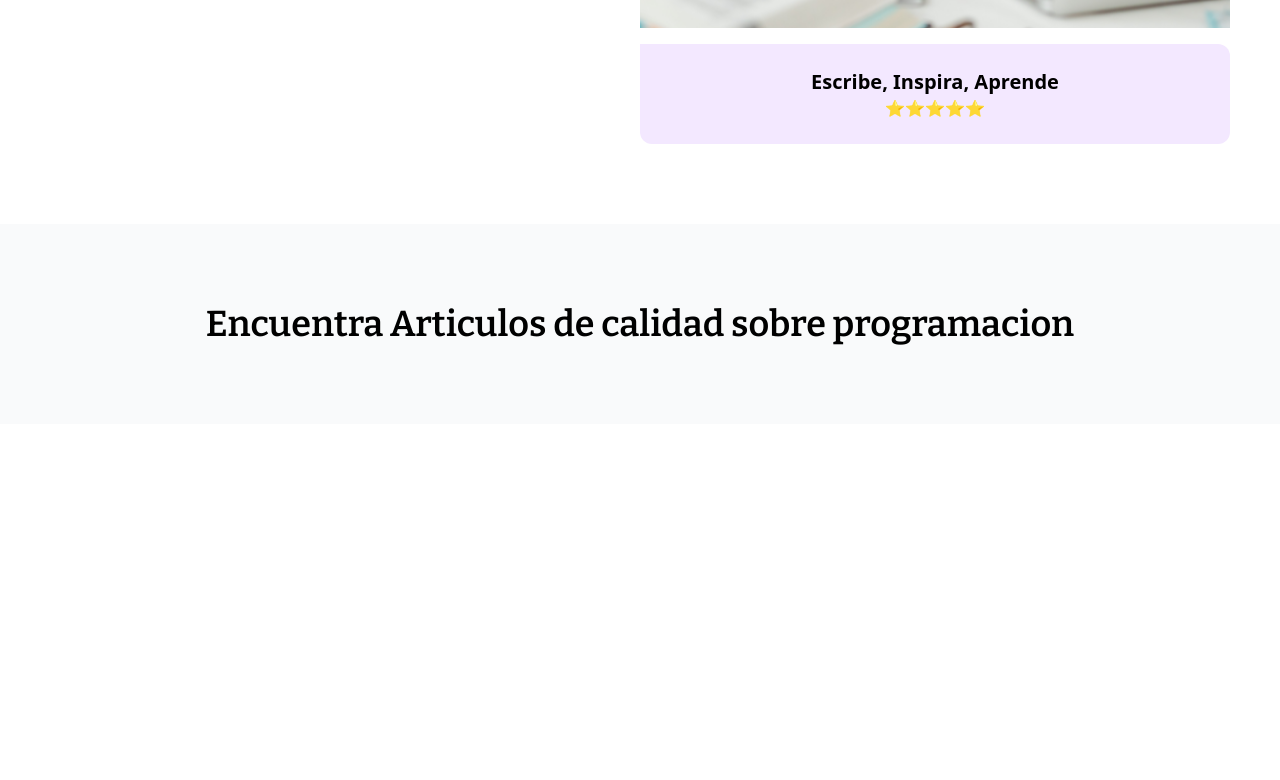
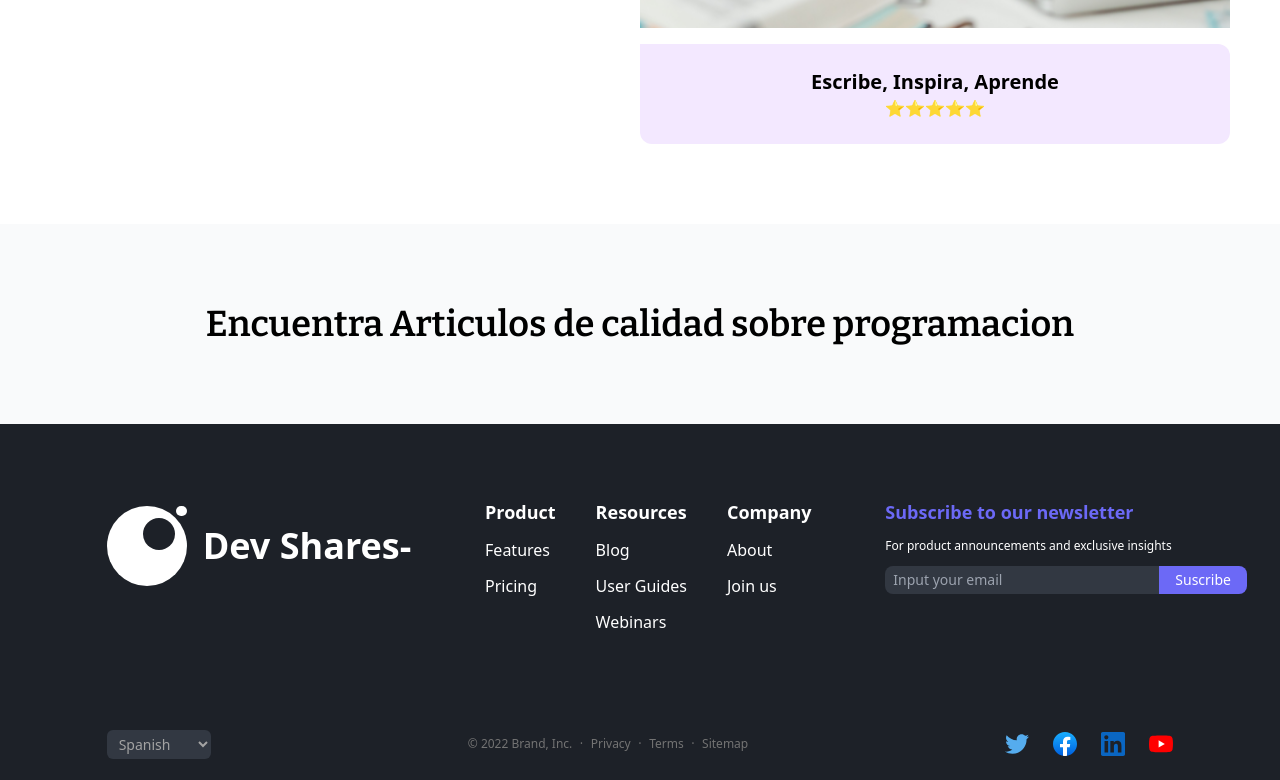
Before and after one commit to VopperCommunity/vopper-shares, a SvelteKit app: page / in a window 1280 px wide. Shown: the part 730-1510 px from the top of the page. Before the commit the page ends 1154 px from the top, so only its background shows below. Built offline with nearby package versions, Linux system fonts and the light colour scheme.

Commit message:
add Footer

```diff
--- /dev/null
+++ b/src/components/footer/footer.svelte
@@ -0,0 +1,61 @@
+<script>
+  import Twitter from "$lib/images/Twitter.svelte";
+  import Facebook from "$lib/images/Facebook.svelte";
+  import LinkedIn from "$lib/images/LinkedIn.svelte";
+  import YouTube from "$lib/images/YouTube.svelte";
+  import DevShares from "$lib/images/DevShares.svelte";
+</script>
+
+<footer class="bg-[#1D2128FF] flex relative justify-center items-center lg:h-[356px] h-[556px] text-white">
+  <article class="w-5/6 lg:h-52 h-96 flex lg:justify-between lg:flex-row flex-col lg:items-start items-center gap-10">
+    <DevShares/>
+    <section class="flex gap-10">
+      <div class="flex flex-col gap-1 lg:gap-3">
+        <strong class="text-lg">Product</strong>
+        <a href="">Features</a>
+        <a href="">Pricing</a>
+      </div>
+      <div class="flex flex-col gap-1 lg:gap-3">
+        <strong class="text-lg">Resources</strong>
+        <a href="">Blog</a>
+        <a href="">User Guides</a>
+        <a href="">Webinars</a>
+      </div>
+      <div class="flex flex-col gap-1 lg:gap-3">
+        <strong class="text-lg">Company</strong>
+        <a href="">About</a>
+        <a href="">Join us</a>
+      </div>
+    </section>
+    <section class="flex flex-col gap-3 lg:w-72 w-full justify-between">
+      <strong class="text-[#6C69F6FF] text-lg">Subscribe to our newsletter</strong>
+      <p class="text-xs">For product announcements and exclusive insights</p>
+      <form class="flex">
+        <input
+        class="bg-[#323842FF] text-sm py-1 pl-2 pr-16 rounded-s-lg"
+        type="email" placeholder="Input your email">
+        <input
+        class="bg-[#6C69F6FF] text-sm py-1 px-4 rounded-r-lg"
+        type="submit" value="Suscribe">
+      </form>
+    </section>
+  </article>
+  <article class="absolute lg:w-5/6 w-full h-8 bottom-5 flex justify-between items-center">
+    <select class="bg-[#323842FF] text-neutral-400 lg:rounded-md rounded-sm lg:text-sm text-xs lg:pl-2 pl-0.5 lg:pr-6 pr-3 py-1 lg:block hidden">
+        <option>English</option>
+        <option selected>Spanish</option>
+    </select>
+    <p class="flex gap-2 text-neutral-500 md:text-md text-xs">
+      © 2022 Brand, Inc.
+      <span class="text-[.4rem] flex items-center">•</span> Privacy
+      <span class="text-[.4rem] flex items-center">•</span> Terms
+      <span class="text-[.4rem] flex items-center">•</span> Sitemap
+    </p>
+    <div class="flex items-center gap-2 lg:gap-6 flex-wrap">
+      <Twitter size="lg:size-6 size-4"/>
+      <Facebook size="lg:size-6 size-4"/>
+      <LinkedIn size="lg:size-6 size-4"/>
+      <YouTube size="lg:size-6 size-4"/>
+    </div>
+  </article>
+</footer>
--- /dev/null
+++ b/src/lib/images/DevShares.svelte
@@ -0,0 +1,9 @@
+<article class="flex items-center h-24 gap-4 lg:scale-100 scale-130">
+  <section class="rounded-full flex justify-end p-3 w-20 h-20 bg-white relative">
+    <div class="rounded-full w-8 h-8 bg-[#1D2128FF]"></div>
+    <span class="bg-white w-[.65rem] h-[.65rem] absolute top-0 right-0 rounded-full"></span>
+  </section>
+  <strong class="text-4xl">
+    Dev Shares-
+  </strong>
+</article>
--- /dev/null
+++ b/src/lib/images/Facebook.svelte
@@ -0,0 +1,4 @@
+<script>
+  export let size;
+</script>
+<svg class={size} xmlns="http://www.w3.org/2000/svg" viewBox="0 0 36 36" fill="url(#a)" height="40" width="40"><defs><linearGradient x1="50%" x2="50%" y1="97.078%" y2="0%" id="a"><stop offset="0%" stop-color="#0062E0"/><stop offset="100%" stop-color="#19AFFF"/></linearGradient></defs><path d="M15 35.8C6.5 34.3 0 26.9 0 18 0 8.1 8.1 0 18 0s18 8.1 18 18c0 8.9-6.5 16.3-15 17.8l-1-.8h-4l-1 .8z"/><path fill="#FFF" d="m25 23 .8-5H21v-3.5c0-1.4.5-2.5 2.7-2.5H26V7.4c-1.3-.2-2.7-.4-4-.4-4.1 0-7 2.5-7 7v4h-4.5v5H15v12.7c1 .2 2 .3 3 .3s2-.1 3-.3V23h4z"/></svg>
--- /dev/null
+++ b/src/lib/images/LinkedIn.svelte
@@ -0,0 +1,4 @@
+<script>
+  export let size;
+</script>
+<svg class={size} width="256" height="256" xmlns="http://www.w3.org/2000/svg" preserveAspectRatio="xMidYMid" viewBox="0 0 256 256"><path d="M218.123 218.127h-37.931v-59.403c0-14.165-.253-32.4-19.728-32.4-19.756 0-22.779 15.434-22.779 31.369v60.43h-37.93V95.967h36.413v16.694h.51a39.907 39.907 0 0 1 35.928-19.733c38.445 0 45.533 25.288 45.533 58.186l-.016 67.013ZM56.955 79.27c-12.157.002-22.014-9.852-22.016-22.009-.002-12.157 9.851-22.014 22.008-22.016 12.157-.003 22.014 9.851 22.016 22.008A22.013 22.013 0 0 1 56.955 79.27m18.966 138.858H37.95V95.967h37.97v122.16ZM237.033.018H18.89C8.58-.098.125 8.161-.001 18.471v219.053c.122 10.315 8.576 18.582 18.89 18.474h218.144c10.336.128 18.823-8.139 18.966-18.474V18.454c-.147-10.33-8.635-18.588-18.966-18.453" fill="#0A66C2"/></svg>
--- /dev/null
+++ b/src/lib/images/Twitter.svelte
@@ -0,0 +1,4 @@
+<script>
+  export let size;
+</script>
+<svg class={size} viewBox="0 0 256 209" width="256" height="209" xmlns="http://www.w3.org/2000/svg" preserveAspectRatio="xMidYMid"><path d="M256 25.45c-9.42 4.177-19.542 7-30.166 8.27 10.845-6.5 19.172-16.793 23.093-29.057a105.183 105.183 0 0 1-33.351 12.745C205.995 7.201 192.346.822 177.239.822c-29.006 0-52.523 23.516-52.523 52.52 0 4.117.465 8.125 1.36 11.97-43.65-2.191-82.35-23.1-108.255-54.876-4.52 7.757-7.11 16.78-7.11 26.404 0 18.222 9.273 34.297 23.365 43.716a52.312 52.312 0 0 1-23.79-6.57c-.003.22-.003.44-.003.661 0 25.447 18.104 46.675 42.13 51.5a52.592 52.592 0 0 1-23.718.9c6.683 20.866 26.08 36.05 49.062 36.475-17.975 14.086-40.622 22.483-65.228 22.483-4.24 0-8.42-.249-12.529-.734 23.243 14.902 50.85 23.597 80.51 23.597 96.607 0 149.434-80.031 149.434-149.435 0-2.278-.05-4.543-.152-6.795A106.748 106.748 0 0 0 256 25.45" fill="#55acee"/></svg>
--- /dev/null
+++ b/src/lib/images/YouTube.svelte
@@ -0,0 +1,4 @@
+<script>
+  export let size;
+</script>
+<svg class={size} viewBox="0 0 256 180" width="256" height="180" xmlns="http://www.w3.org/2000/svg" preserveAspectRatio="xMidYMid"><path d="M250.346 28.075A32.18 32.18 0 0 0 227.69 5.418C207.824 0 127.87 0 127.87 0S47.912.164 28.046 5.582A32.18 32.18 0 0 0 5.39 28.24c-6.009 35.298-8.34 89.084.165 122.97a32.18 32.18 0 0 0 22.656 22.657c19.866 5.418 99.822 5.418 99.822 5.418s79.955 0 99.82-5.418a32.18 32.18 0 0 0 22.657-22.657c6.338-35.348 8.291-89.1-.164-123.134Z" fill="red"/><path fill="#FFF" d="m102.421 128.06 66.328-38.418-66.328-38.418z"/></svg>
--- a/src/routes/+page.svelte
+++ b/src/routes/+page.svelte
@@ -1,6 +1,7 @@
 <script>
   import estudio from "$lib/images/estudio_landing.png"; //importacion de estudio
   import Navbar from "../components/navbar/Navbar.svelte"; //importacion de navbar (falta responsive)
+  import Footer from "../components/footer/footer.svelte"; //Import footer - no responsive
 </script>
 
 <Navbar />
@@ -20,11 +21,13 @@
             <p class="mb-10">
               unete a la comunidad de programadores he interactua con ellos
             </p>
+            <!-- svelte-ignore a11y-invalid-attribute -->
             <a
               href=""
               class="text-sm px-2 py-3 rounded-t-xl rounded-br-xl bg-orange-300 border border-black"
               >Comenzar a leer</a
             >
+            <!-- svelte-ignore a11y-invalid-attribute -->
             <a href="" class="text-sm px-2 py-3 rounded-xl border border-black"
               >Convertirme en autor</a
             >
@@ -59,3 +62,5 @@
     </div>
   </div>
 </section>
+
+<Footer/>
```
